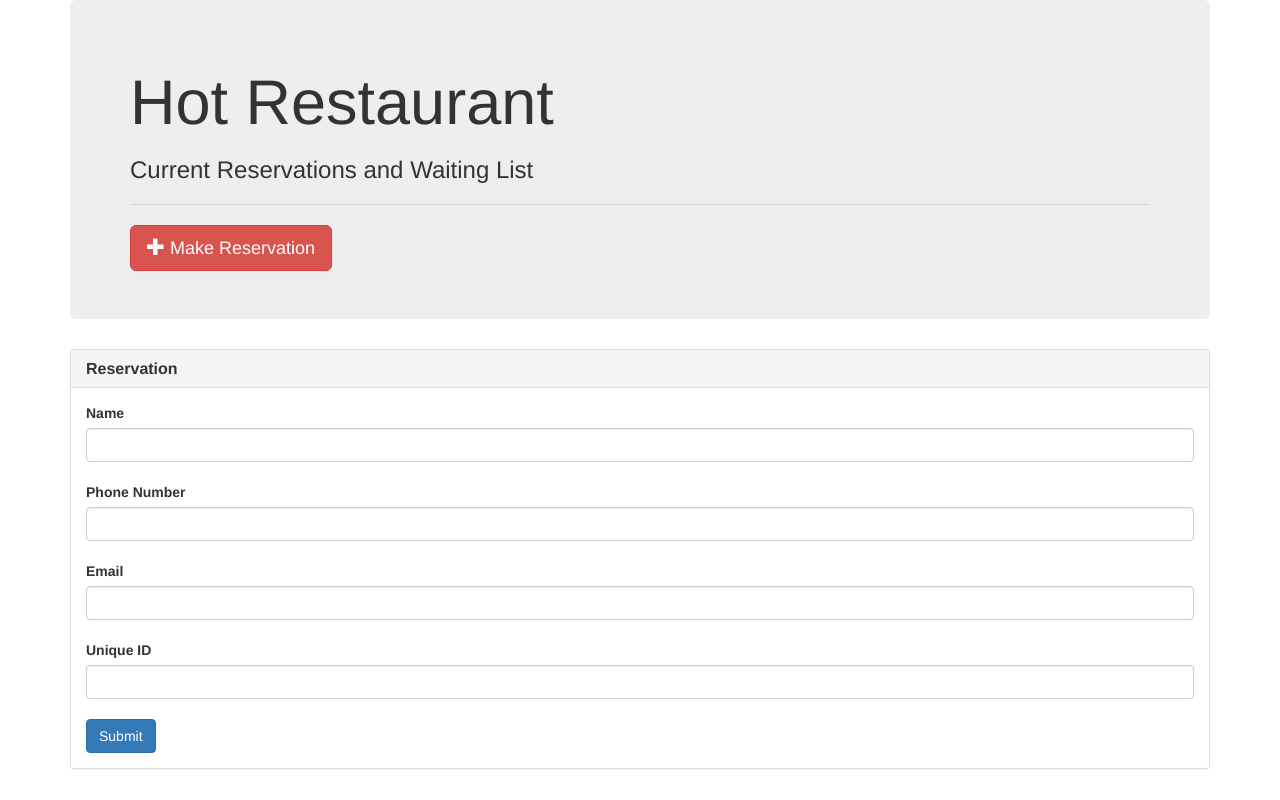
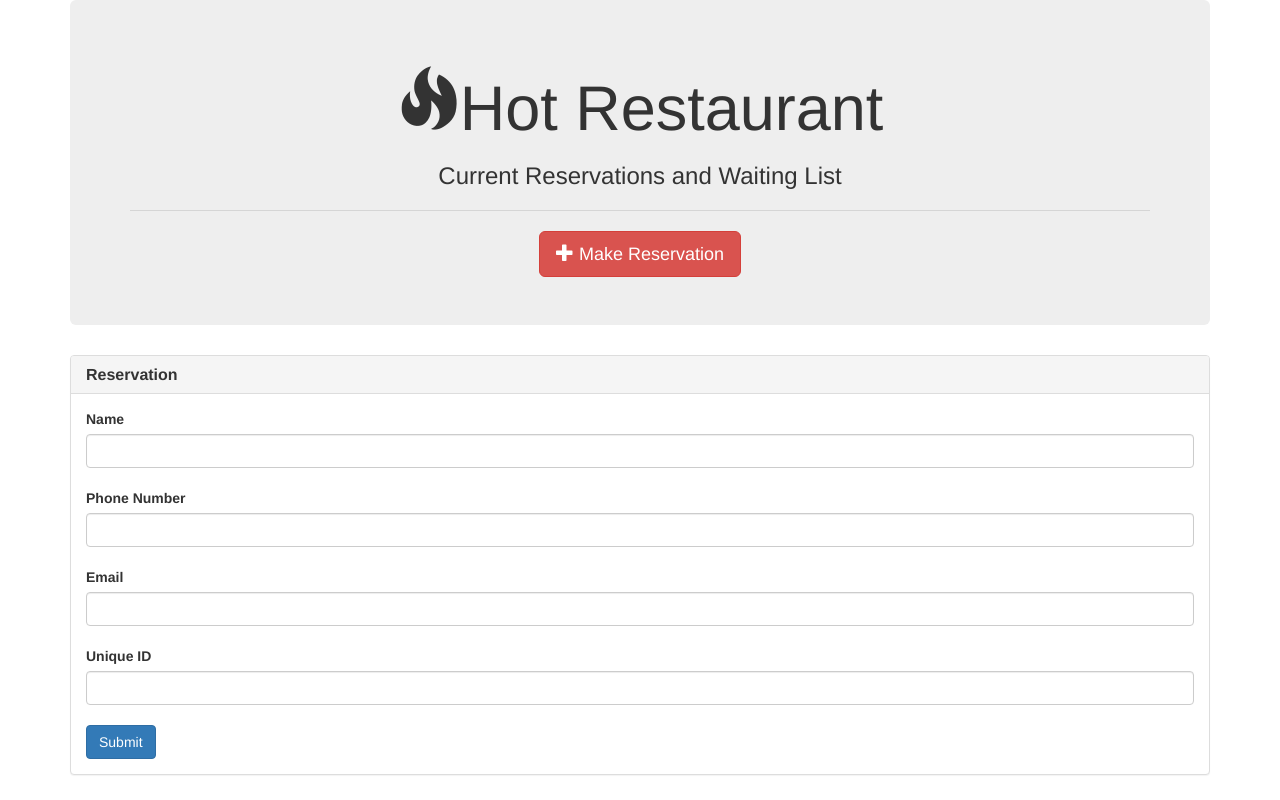
Before and after one commit to arienellefsen/hot-restaurant, a website: page reserve.html in a window 1280 px wide. Drawn offline with nearby package versions, Linux system fonts and the light colour scheme.

Commit message:
after lunch

```diff
--- a/reserve.html
+++ b/reserve.html
@@ -15,10 +15,10 @@
 
     <div class="container">
         <div class="jumbotron">
-            <h1>Hot Restaurant</h1>
-            <h3>Current Reservations and Waiting List</h3>
+            <h1><center><span class="glyphicon glyphicon-fire"></span>Hot Restaurant</center></h1>
+            <h3><center>Current Reservations and Waiting List</center></h3>
             <hr>
-            <button type="button" class="btn btn-danger btn-lg"><span class="glyphicon glyphicon-plus"></span> Make Reservation</button>
+            <center><button type="button" class="btn btn-danger btn-lg"><span class="glyphicon glyphicon-plus"> </span> Make Reservation</button></center>
         </div>
         <div class="row">
 
@@ -41,9 +41,10 @@
                         <label for="name">Unique ID</label>
                         <input type="text" id="character-search" class="form-control">
                         <br>
-                <button type="button" class="btn btn-primary"></span>Submit</button>
+                    <button class="btn btn-primary" type="submit">Submit</button>
+                        <!-- <button type="button" class="btn btn-primary"></span>Submit</button> -->
 
-<!--   <div id="main-container" class="container">
+                        <!--   <div id="main-container" class="container">
     <section class="main-section"> -->
 
 
```
